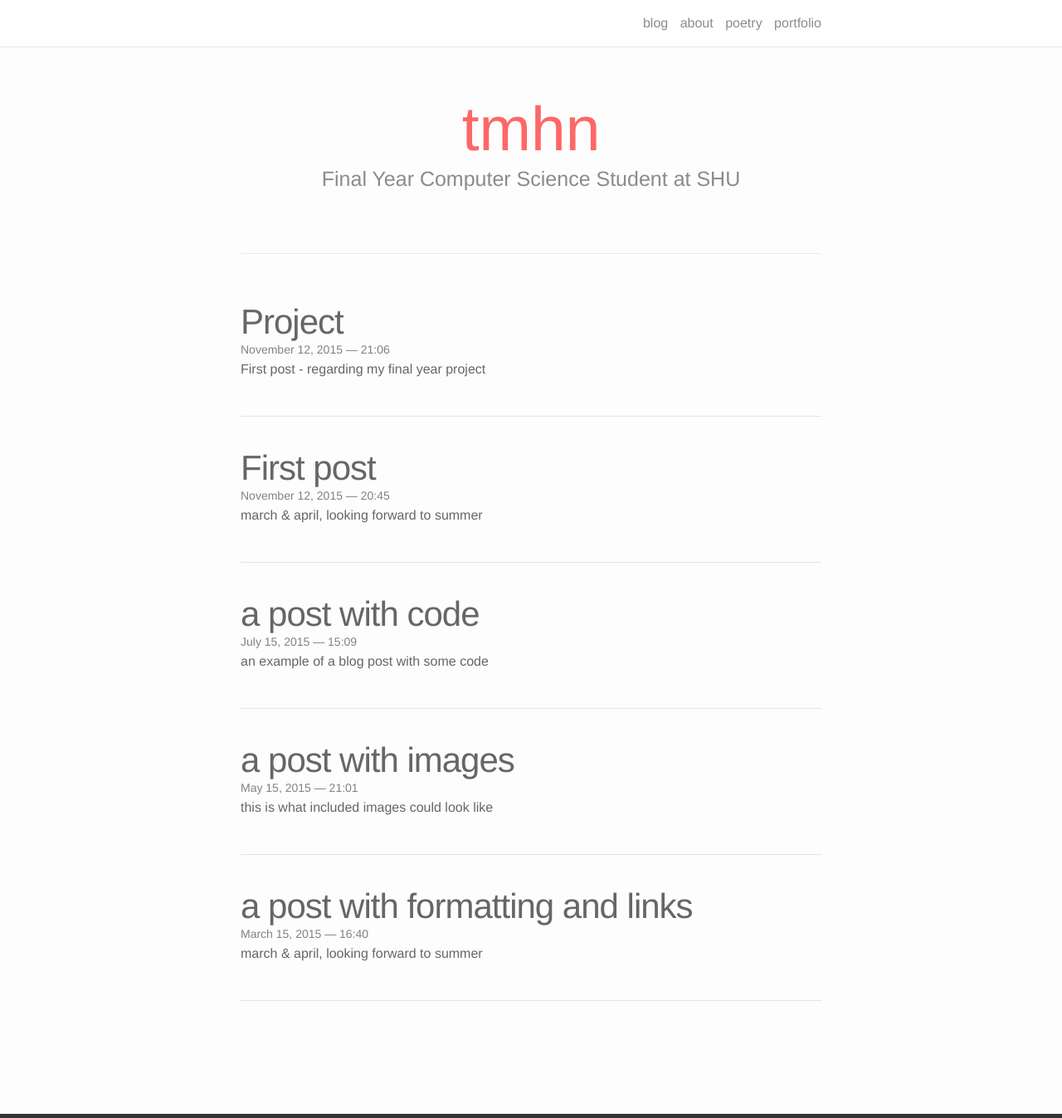
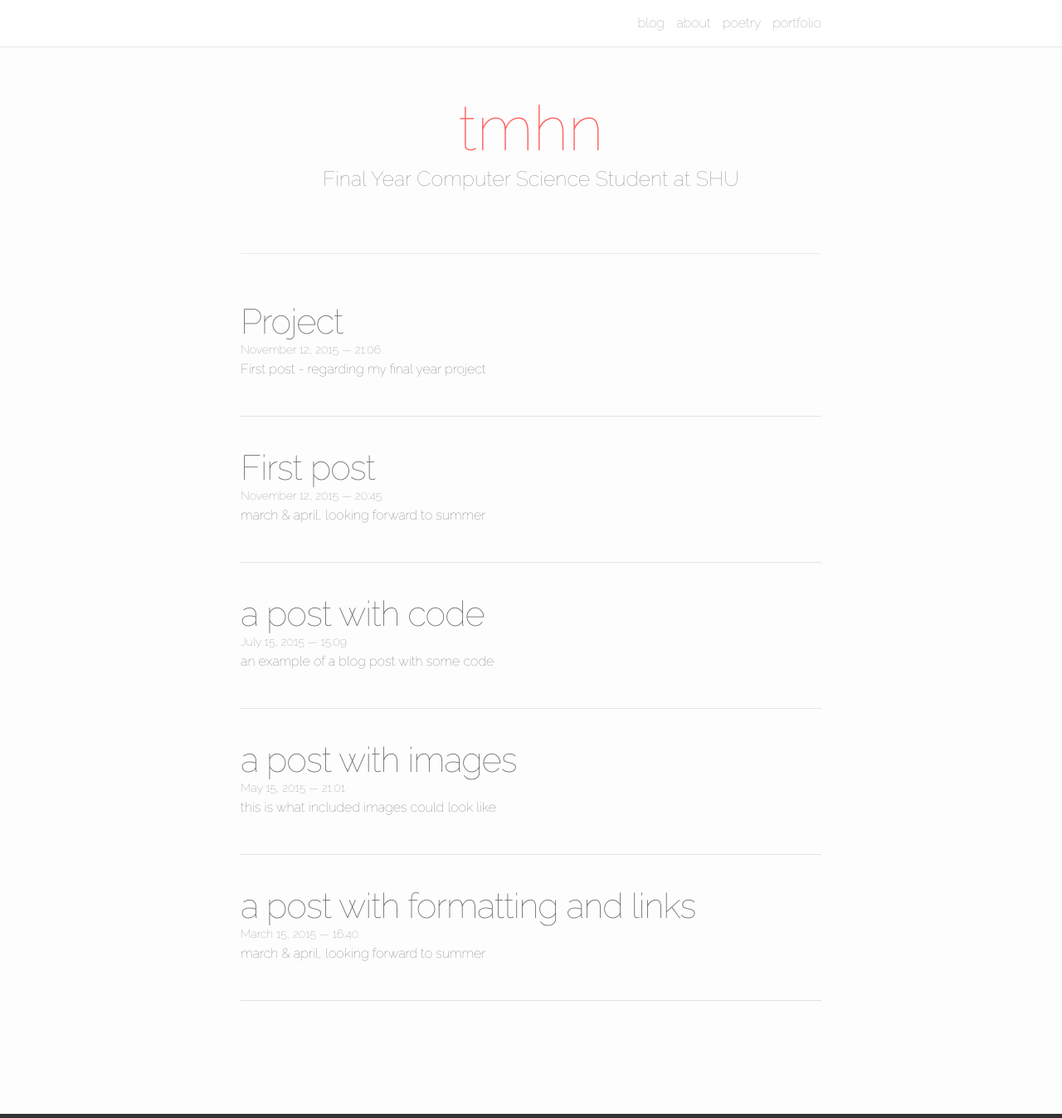
Before and after one commit to tmhn/tmhn.github.io, a Jekyll site: the page built from index.html, in a window 1280 px wide and 1347 px high. Shown: the whole window at 83% size. Built offline with Jekyll 4.4.1, drawn with Linux system fonts in a browser that asks for light colours; nearby versions of some CDN libraries; the list of posts is cut into pages by our own code.

Commit message:
update to main.scss - fonts -> Raleway 2

```diff
--- a/_sass/_base.scss
+++ b/_sass/_base.scss
@@ -11,7 +11,7 @@ dl, dd, ol, ul, figure {
 
 
 /** Variables **********************************************/
-$base-font-family:              Helvetica, sans-serif;
+$base-font-family:              'Raleway', Helvetica, sans-serif;
 $base-line-height:              1.5em;
 $horizontal-spacing-unit:       50px;
 $vertical-spacing-unit:         40px;
```
